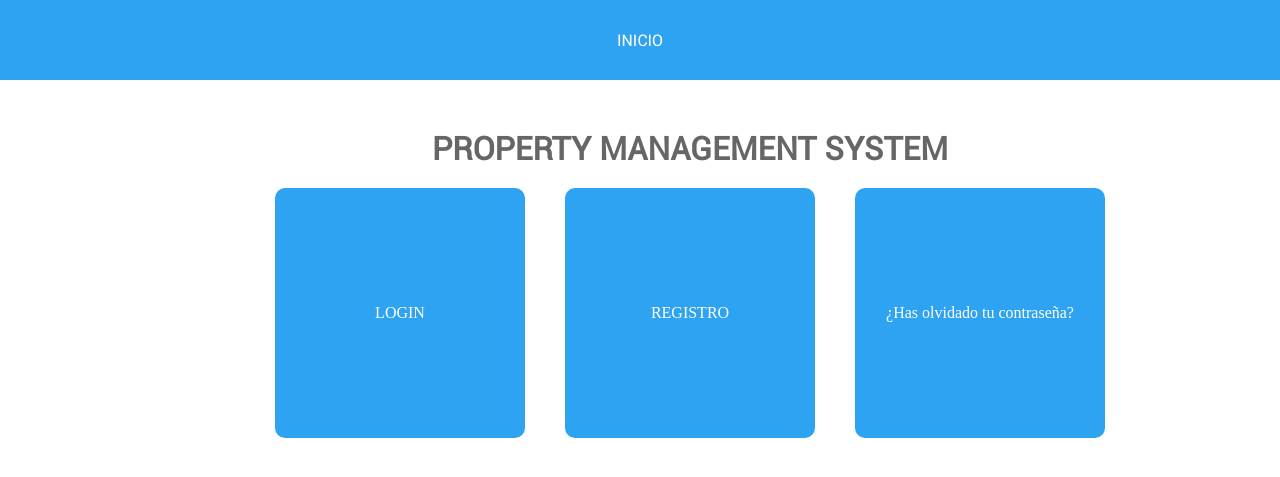
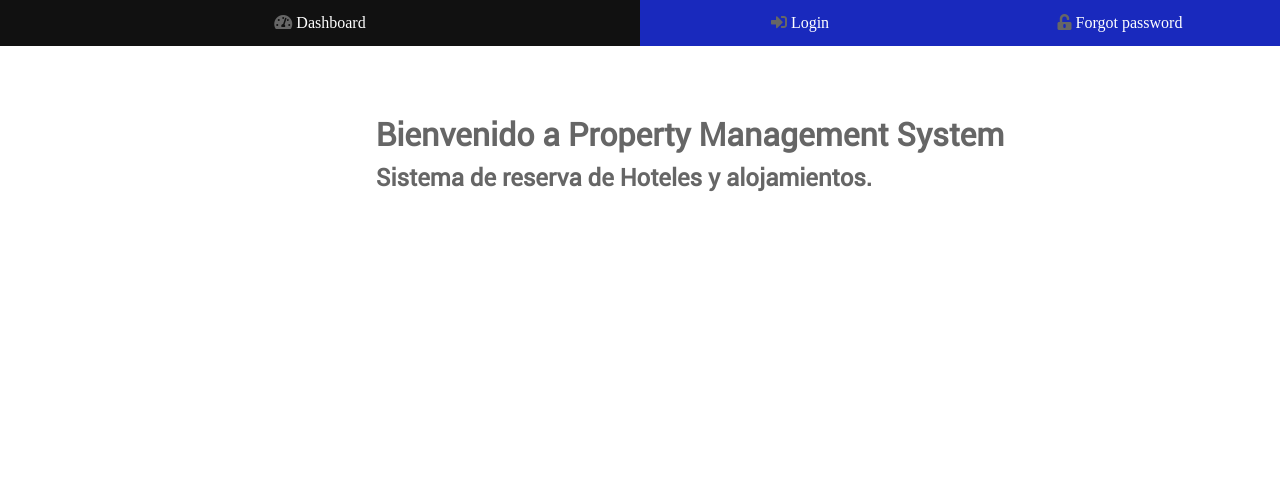
Before and after one commit to alfonsomiralles/DjangoPMS, a Django app: template templates/index.html in a window 1280 px wide; the page is wider, and only the part inside the window is pictured. Shown: the top 477 px of that part. Run offline with Django 4.2, Linux system fonts and the light colour scheme; the template is opened without the code that fills it, so the values that code supplies are empty.

Commit message:
upgraded: navbar and dashboard upgraded with better styles

```diff
--- a/DjangoPMS/settings.py
+++ b/DjangoPMS/settings.py
@@ -147,4 +147,4 @@
 EMAIL_HOST_USER = 'pmsdjango@gmail.com'
 #EMAIL_HOST_PASSWORD = 'pmsdjango22*-'
 EMAIL_HOST_PASSWORD = 'gisknpxdvtrnjlwp'
-EMAIL_FILE_PATH = BASE_DIR / '"static" / "emails"'
+#EMAIL_FILE_PATH = BASE_DIR / "static" / "emails"
--- a/static/css/style.css
+++ b/static/css/style.css
@@ -31,32 +31,30 @@
 
 /* Layout settings */
 nav {
-    display: flex;
-    justify-content: center;
-    align-items: center;
-    width: 100vw;
-    height: 80px;
-    background-color: var(--color-primary);
+    background-color: rgb(25, 41, 189);
   }
 
   nav ul {
-    list-style-type: none;
+    list-style: none;
+    margin: 0;
+    padding: 0;
     display: flex;
-    justify-content: center;
-    align-items: center;
-    width: 90vw;
   }
 
-nav ul li a{
-    text-decoration: none;
-    color: white;
-    text-transform: uppercase;
-    font-family: var(--font-main);
-    padding: 10px;
+  nav li {
+    flex: 1;
   }
 
-nav ul li a:hover {
-    color: var(--color-text)
+  nav a {
+    display: block;
+    color: white;
+    text-align: center;
+    padding: 14px 16px;
+    text-decoration: none;
+  }
+
+  nav a:hover {
+    background-color: #111;
   }
 
 main {
@@ -208,26 +206,32 @@
 
 /* End Layout settings */
 
-/* iNDEX */
-.cards {
+/* DASHBOARD */
+.dashboard-container {
+    max-width: 800px;
+    margin: 0 auto;
     display: flex;
-    justify-content: space-around;
+    flex-wrap: wrap;
+    justify-content: center;
+    flex-direction: column;
   }
 
-.card {
-    width: 250px;
-    height: 250px;
-    border-radius: 10px;
-    display: flex;
-    justify-content: center;
-    align-items: center;
-    color: white;
-    margin: 20px;
-    background-color: var(--color-primary);
-    text-decoration: none;
+  .dashboard-card {
+    background-color: white;
+    border: 1px solid #ccc;
+    box-shadow: 0 2px 4px rgba(0, 0, 0, 0.1);
+    margin: 10px;
+    padding: 20px;
+    text-align: center;
+    width: 100%;
   }
 
-.card:hover {
-    background-color: var(--color-text);
+  .dashboard-card h2 {
+    margin: 0 0 10px 0;
   }
+
+  h1 {
+    margin: 20px 0 10px 0;
+  }
+
 /* END INDEX */
--- a/templates/index.html
+++ b/templates/index.html
@@ -1,12 +1,26 @@
-{% extends 'layout/base.html' %}
-
-{% block 'title' %}Inicio{% endblock %}
-
-{% block 'content' %}
-    <h1>PROPERTY MANAGEMENT SYSTEM</h1>
-    <div class="cards">
-        <a href="{% url 'login' %}" class="card">LOGIN</a>
-        <a href="{% url 'register' %}" class="card">REGISTRO</a>
-        <a href="{% url 'password_reset' %}" class="card">¿Has olvidado tu contraseña?</a>
+{% extends 'layout/base.html' %} {% block 'title' %}Dashboard{% endblock %}
+{%block 'content' %}
+<div class="dashboard-container">
+    <h1>Bienvenido a Property Management System</h1>
+    <h2>Sistema de reserva de Hoteles y alojamientos.</h2>
+    {% if user.is_authenticated %}
+    <div class="dashboard-card">
+      <h2><i class="fas fa-calendar-plus"></i> Reservar</h2>
+      <p>Desde aquí puedes realizar una nueva reserva de un hotel o alojamiento.</p>
+      <a href="#" class="button">Reservar ahora</a>
     </div>
+    <div class="dashboard-card">
+      <h2><i class="fas fa-user-edit"></i> Editar perfil</h2>
+      <p>Accede a tu perfil y modifica tus datos personales.</p>
+      <a href="{% url 'profile' %}" class="button">Perfil</a>
+    </div>
+        {% if user.is_staff %}
+        <div class="dashboard-card">
+            <h2><i class="fas fa-hotel"></i> Mis alojamientos</h2>
+            <p>Gestiona tus alojamientos y realiza nuevas reservas.</p>
+            <a href="{% url 'accommodation' %}" class="button">Ver alojamientos</a>
+        </div>
+        {% endif %}
+    {% endif %}
+  </div>
 {% endblock 'content' %}
--- a/templates/layout/partials/menu.html
+++ b/templates/layout/partials/menu.html
@@ -1,17 +1,52 @@
+<link rel="stylesheet" href="https://cdnjs.cloudflare.com/ajax/libs/font-awesome/5.15.1/css/all.min.css">
+{% if user.is_authenticated %}
 <nav>
-    <ul>
-        {% if request.user.is_authenticated %}
-            <li><a href="#">Reservar</a></li>
-            <li><a href="#">Mis Reservas</a></li>
-            {% if request.user.is_staff %}
-                <li><a href={% url 'accommodation' %}>Mis Alojamientos</a></li>
-            {% endif %}
-            <li><a href="{% url 'profile' %}">Perfil</a></li>
-        <hr>
-        </hr>
-        <li><a href="{% url 'logout' %}">Logout</a></li>
-        {% else %}
-        <li><a href="{% url 'users' %}">Inicio</a></li>
-        {% endif %}
-    </ul>
+  <ul>
+    <li style="flex: 2">
+      <a href="{% url 'index' %}"
+        ><i class="fas fa-tachometer-alt"></i> Dashboard</a
+      >
+    </li>
+    <li style="flex: 2">
+      <a href="#"
+        ><i class="fas fa-calendar-plus"></i> Reservar</a
+      >
+    </li>
+    <li style="flex: 1">
+      <a href="{% url 'profile' %}"
+        ><i class="fas fa-user-edit"></i> Perfil</a
+      >
+    </li>
+    {% if user.is_staff %}
+    <li style="flex: 1">
+      <a href="{% url 'accommodation' %}"
+        ><i class="fas fa-hotel"></i> Mis alojamientos</a
+      >
+    </li>
+    {% endif %}
+    <li style="flex: 1">
+      <a href="{% url 'logout' %}"
+        ><i class="fas fa-sign-out-alt"></i> Logout</a
+      >
+    </li>
+  </ul>
 </nav>
+{% else %}
+<nav>
+  <ul>
+    <li style="flex: 2">
+      <a href="{% url 'index' %}"
+        ><i class="fas fa-tachometer-alt"></i> Dashboard</a
+      >
+    </li>
+    <li style="flex: 1">
+      <a href="{% url 'login' %}"><i class="fas fa-sign-in-alt"></i> Login</a>
+    </li>
+    <li style="flex: 1">
+      <a href="{% url 'password_reset' %}"
+        ><i class="fas fa-unlock-alt"></i> Forgot password</a
+      >
+    </li>
+  </ul>
+</nav>
+{% endif %}
```
Lines whose indentation alone changed are shown as unchanged.
